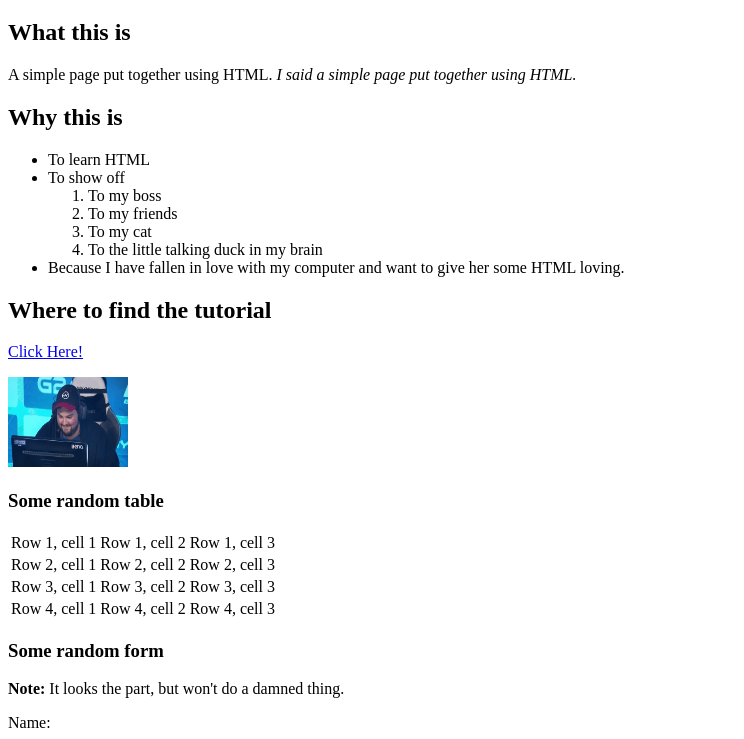
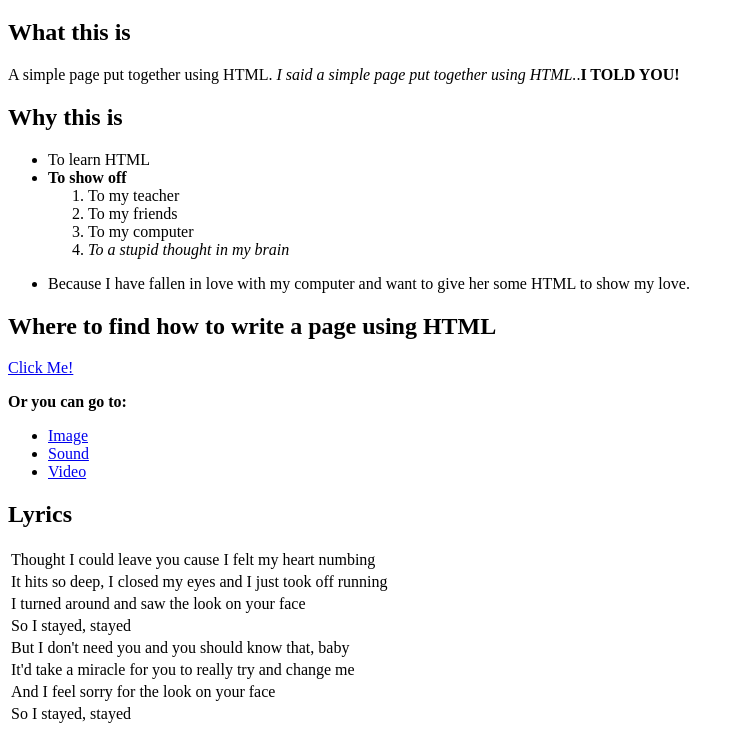
Before and after one commit to pepc1337/pepc1337.github.io, a plain HTML site: page index.html in a window 1280 px wide. Shown: the part 61-800 px from the top of the page, without its empty margins (0-744 px from the left). Drawn offline with Linux system fonts and the light colour scheme.

Commit message:
added a lot

```diff
--- a/index.html
+++ b/index.html
@@ -6,8 +6,6 @@
 
     <title>My first web page</title>
 
-    <!-- This is a comment, by the way -->
-
 </head>
 
 <body>
@@ -15,56 +13,72 @@
 <h1>My first web page</h1>
 
 <h2>What this is</h2>
-<p>A simple page put together using HTML. <em>I said a simple page put together using HTML.</em></p>
+	<p>A simple page put together using HTML. <em>I said a simple page put together using HTML.</em>.<strong>I TOLD YOU!</strong></p>
 
 <h2>Why this is</h2>
+
 	<nav>
 	<ul>
 		<li>To learn HTML</li>
 		<li>
-        To show off
+			<strong>To show off</strong>
 			<ol>
-            <li>To my boss</li>
+				<li>To my teacher</li>
 				<li>To my friends</li>
-            <li>To my cat</li>
-            <li>To the little talking duck in my brain</li>
+				<li>To my computer</li>
+				<li><em>To a stupid thought in my brain</em></li>
 			</ol>
 		</li>
-    <li>Because I have fallen in love with my computer and want to give her some HTML loving.</li>
+		<li>
+		<p>Because I have fallen in love with my computer and want to give her some HTML to show my love.</p>
 	</ul>
 	</nav>
 
-<h2>Where to find the tutorial</h2>
-<p> <a href = http://google.ca>Click Here!</a>
-<p> <img src="images\hiko.gif" width="120" height="90" alt="Hiko"></a></p>
+<h2>Where to find how to write a page using HTML</h2>
 
-<h3>Some random table</h3>
+	<p> <a href = http://google.ca>Click Me!</a>
+	<p><strong>Or you can go to:</strong></p>
+		<nav>
+			<ul>
+			<li><a href="/image">Image</a></li>
+			<li><a href="/sound">Sound</a></li>
+			<li><a href="/video">Video</a></li>
+			</ul>
+		</nav>
+
+<h2>Lyrics</h2>
 
 	<table>
 		<tr>
-        <td>Row 1, cell 1</td>
-        <td>Row 1, cell 2</td>
-        <td>Row 1, cell 3</td>
+			<td>Thought I could leave you cause I felt my heart numbing</td>
 		</tr>
 		<tr>
-        <td>Row 2, cell 1</td>
-        <td>Row 2, cell 2</td>
-        <td>Row 2, cell 3</td>
+			<td>It hits so deep, I closed my eyes and I just took off running</td>
 		</tr>
 		<tr>
-        <td>Row 3, cell 1</td>
-        <td>Row 3, cell 2</td>
-        <td>Row 3, cell 3</td>
+			<td>I turned around and saw the look on your face</td>
 		</tr>
 		<tr>
-        <td>Row 4, cell 1</td>
-        <td>Row 4, cell 2</td>
-        <td>Row 4, cell 3</td>
+			<td>So I stayed, stayed</td>
+		</tr>
+
+		<tr>
+			<td>But I don't need you and you should know that, baby</td>
+		</tr>
+		<tr>
+			<td>It'd take a miracle for you to really try and change me</td>
+		</tr>
+		<tr>
+			<td>And I feel sorry for the look on your face</td>
+		</tr>
+		<tr>
+			<td>So I stayed, stayed</td>
 		</tr>
 	</table>
 
-<h3>Some random form</h3>
-<p><strong>Note:</strong> It looks the part, but won't do a damned thing.</p>
+<h2>I Don't Know What This Is For</h2>
+
+	<p><strong>WARNING:</strong> It looks the part, but won't do <strong>S**T</strong>.</p>
 
 	<form action="submit/" method="post">
 
@@ -77,10 +91,9 @@
 	<p>Are you:</p>
 	<p><input type="radio" name="areyou" value="male"> Male</p>
 	<p><input type="radio" name="areyou" value="female"> Female</p>
-<p><input type="radio" name="areyou" value="hermaphrodite"> An hermaphrodite</p>
-<p><input type="radio" name="areyou" value="asexual" checked> Asexual</p>
+	<p><input type="radio" name="areyou" value="hermaphrodite"> Others</p>
 
-<p><input type="submit"></p>
+	<p><input type="DON'T CLICK ME!"></p>
 
 	</form>
 
```
Also changed, not shown: image/index.html (renamed from submit/index.html, +6 -3 lines), sound/index.html (added, +89 -0 lines), video/index.html (added, +27 -0 lines), image/hiko.gif (renamed from images/hiko.gif). Lines whose indentation alone changed are shown as unchanged.
